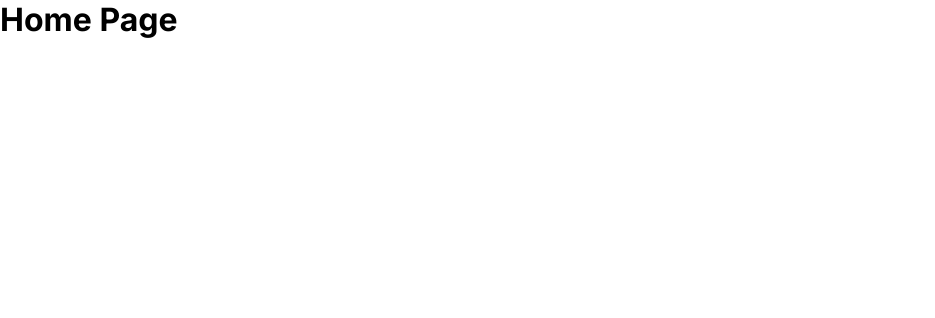
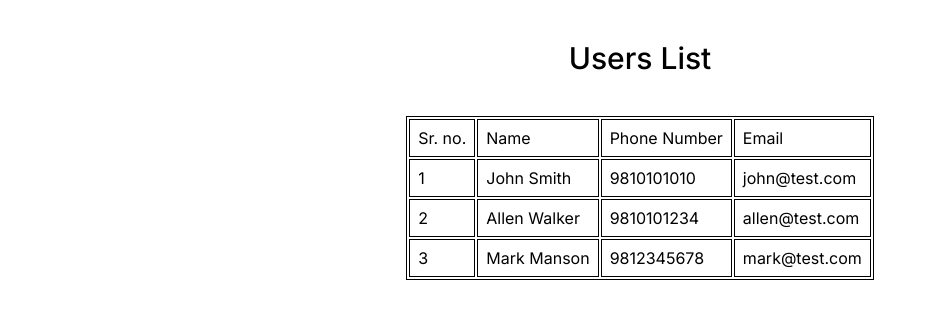
Before and after one commit to Shahrukh-elRed/next-js-crud-demo, a Next.js app: page / in a window 1280 px wide. Shown: the top 318 px of the page, without its empty margins (0-935 px from the left). Built offline with nearby package versions, Linux system fonts and the light colour scheme.

Commit message:
users page wqith dummy data

```diff
--- a/src/app/globals.css
+++ b/src/app/globals.css
@@ -14,3 +14,21 @@ a {
   color: inherit;
   text-decoration: none;
 }
+
+.user-table-header {
+  font-weight: 500;
+  font-size: 30px;
+  margin: 40px 0 0 0;
+  text-align: center;
+}
+
+.user-data-table {
+  border: 1px solid #000;
+  margin: 40px auto 0;
+}
+
+.user-data-table td {
+  border: 1px solid #000;
+  border-collapse: collapse;
+  padding: 8px;
+}
--- a/src/app/page.js
+++ b/src/app/page.js
@@ -1,7 +1,51 @@
 export default function Home() {
+  const usersData = [
+    {
+      id: 1,
+      firstName: "John",
+      lastName: "Smith",
+      phoneNumber: "9810101010",
+      email: "john@test.com",
+    },
+    {
+      id: 2,
+      firstName: "Allen",
+      lastName: "Walker",
+      phoneNumber: "9810101234",
+      email: "allen@test.com",
+    },
+    {
+      id: 3,
+      firstName: "Mark",
+      lastName: "Manson",
+      phoneNumber: "9812345678",
+      email: "mark@test.com",
+    },
+  ];
+
   return (
     <main>
-      <h1>Home Page</h1>
+      <div className="user-table-header">Users List</div>
+      <table className="user-data-table">
+        <thead>
+          <tr>
+            <td>Sr. no.</td>
+            <td>Name</td>
+            <td>Phone Number</td>
+            <td>Email</td>
+          </tr>
+        </thead>
+        <tbody>
+          {usersData.map((user, index) => (
+            <tr key={user.id}>
+              <td>{index + 1}</td>
+              <td>{user.firstName + " " + user.lastName}</td>
+              <td>{user.phoneNumber}</td>
+              <td>{user.email}</td>
+            </tr>
+          ))}
+        </tbody>
+      </table>
     </main>
   );
 }
```
